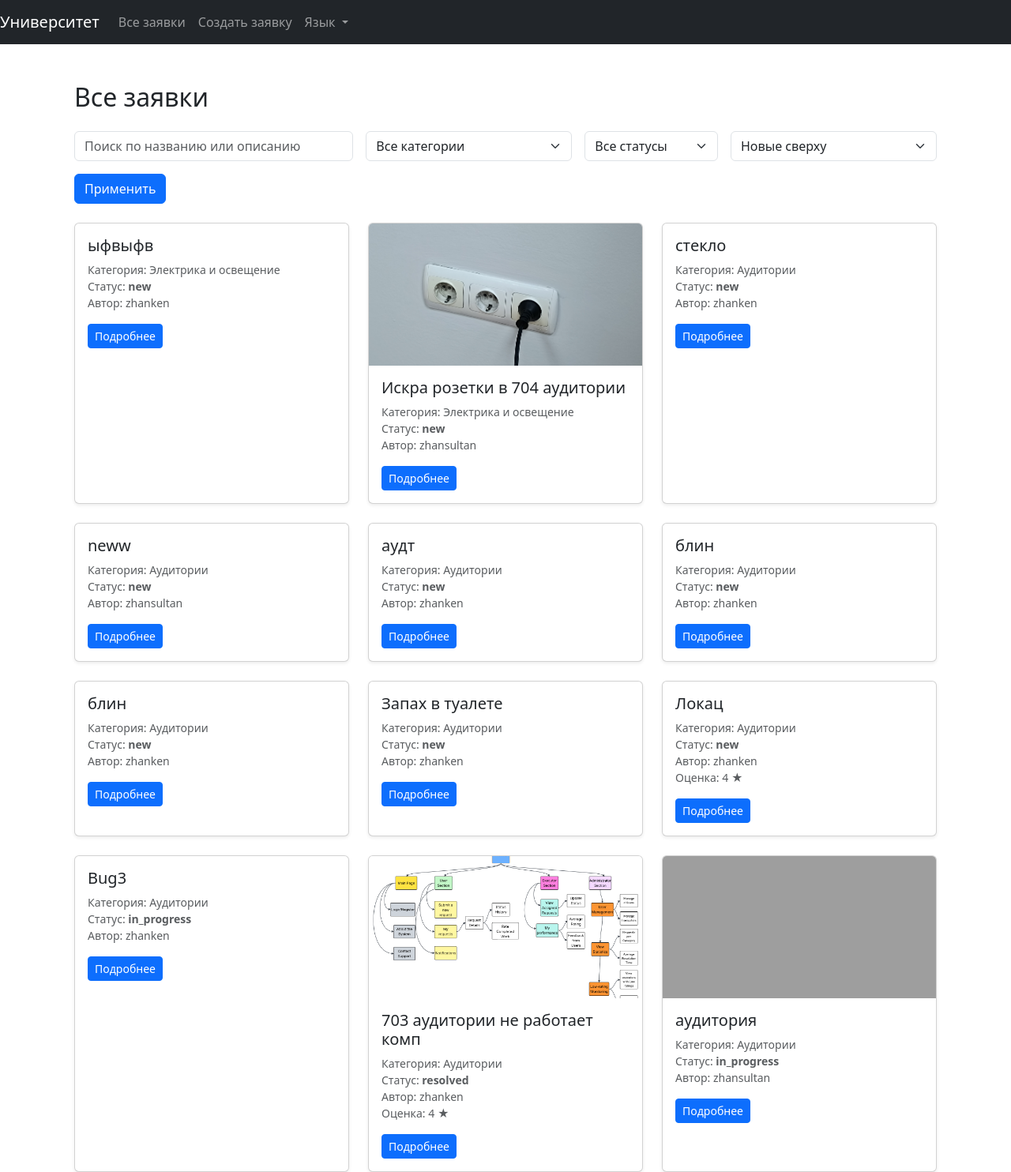
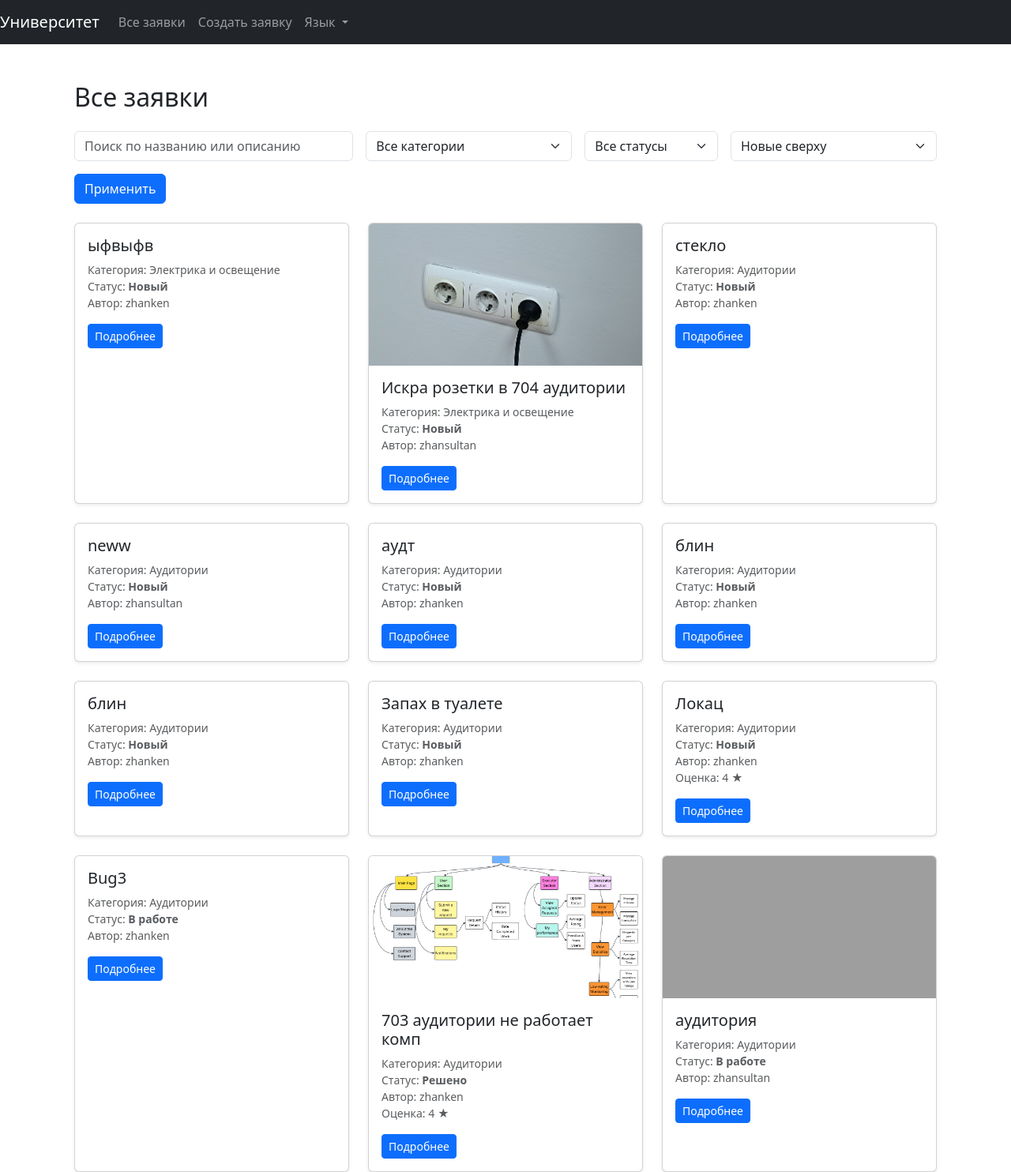
Before and after one commit to zhaniks112/diploma, a Django app: template issues/templates/issues/problem_list.html in a window 1280 px wide. Shown: the whole page at 79% size. Run offline with Django 5.2, Linux system fonts and the light colour scheme; the template is opened without the code that fills it: values that come from a table or form of the project are taken from there, others are empty; data comes from the database, SQL or seed files in the repository; both versions use the stored data as it was after the commit; grey boxes are pictures that could not be loaded.

Commit message:
Снова продолжил локализацию языка и перевел список заявок

```diff
--- a/issues/templates/issues/home.html
+++ b/issues/templates/issues/home.html
@@ -15,12 +15,10 @@
             {% endif %}
 
             <p class="lead mb-5">
-                {% blocktrans %}
-                Это удобный сервис для студентов, преподавателей и сотрудников университета.
+                {% trans  "Это удобная система для студентов, преподавателей и сотрудников университета.
                 Здесь вы можете быстро сообщить о любой инфраструктурной проблеме кампуса
                 (неисправный проектор, протекающая крыша, слабый Wi-Fi и многое другое),
-                отслеживать статус решения и участвовать в улучшении нашего университета.
-                {% endblocktrans %}
+                отслеживать статус решения и участвовать в улучшении нашего университета." %}
             </p>
 
             <div class="row g-4 mb-5">
--- a/issues/templates/issues/problem_list.html
+++ b/issues/templates/issues/problem_list.html
@@ -37,10 +37,10 @@
             <div class="col-md-2">
                 <select name="status" class="form-select">
                     <option value="">{% trans "Все статусы" %}</option>
-                    <option value="new"        {% if selected_status == 'new'        %}selected{% endif %}>{% trans "new" %}</option>
-                    <option value="in_progress"{% if selected_status == 'in_progress' %}selected{% endif %}>{% trans "in_progress" %}</option>
-                    <option value="resolved"   {% if selected_status == 'resolved'   %}selected{% endif %}>{% trans "resolved" %}</option>
-                    <option value="closed"     {% if selected_status == 'closed'     %}selected{% endif %}>{% trans "closed" %}</option>
+                    <option value="new"        {% if selected_status == 'new'        %}selected{% endif %}>{{ problem.get_status_display|default:"New" }}</option>
+                    <option value="in_progress"{% if selected_status == 'in_progress' %}selected{% endif %}>{{ problem.get_status_display|default:"In Progress" }}</option>
+                    <option value="resolved"   {% if selected_status == 'resolved'   %}selected{% endif %}>{{ problem.get_status_display|default:"Resolved" }}</option>
+                    <option value="closed"     {% if selected_status == 'closed'     %}selected{% endif %}>{{ problem.get_status_display|default:"Closed" }}</option>
                 </select>
             </div>
 
@@ -76,8 +76,8 @@
                         <div class="card-body">
                             <h5 class="card-title">{{ problem.title }}</h5>
                             <p class="card-text text-muted small">
-                                {% trans "Категория" %}: {{ problem.category|default:"{% trans 'Не указана' %}" }}<br>
-                                {% trans "Статус" %}: <strong>{{ problem.status }}</strong><br>
+                                {% trans "Категория" %}: {{ problem.category|default:_("Не указана") }}<br>
+                                {% trans "Статус" %}: <strong>{{ problem.get_status_display }}</strong><br>
                                 {% trans "Автор" %}: {{ problem.author.username }}<br>
                                 {% if problem.rating %}
                                     {% trans "Оценка" %}: {{ problem.rating }} ★
```
Also changed, not shown: db.sqlite3, locale/en/LC_MESSAGES/django.po, locale/kk/LC_MESSAGES/django.po, locale/ru/LC_MESSAGES/django.po, 2 other files.
